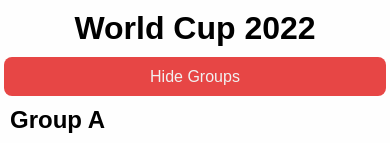
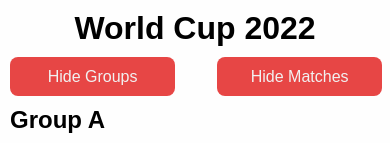
Before and after one commit to matthew-via-music/responsive-sortable-data-table, a React (Vite) app: page / in a window 390 px wide. Shown: the top 143 px of the page. Built offline with nearby package versions, Linux system fonts and the light colour scheme.

Commit message:
configure disable pivot button + ISSUE:button layout has broken on mobile

```diff
--- a/src/App.css
+++ b/src/App.css
@@ -20,10 +20,10 @@
   --tableMarginBottom: 10px;
 
   --showBtnBg: #456de6;
-  --showBtnHoverBg: #456de699;
+  --showBtnHoverBg: #456de6;
   --showBtnTextCol: #f1f1f1;
   --hideBtnBg: #e74645;
-  --hideBtnHoverBg: #e7464599;
+  --hideBtnHoverBg: #e74645;
   --hideBtnTextCol: #f1f1f1;
 
   --scoreBg: #30a130;
@@ -172,11 +172,12 @@ table.matches td{
   .collapse{
     display: flex;
   }
-  #matchesBtn{
+  /* #matchesBtn{
     display: none;
-  }
+  } */
   button{
-    width: 100%!important;
+    /* width: 100%!important; */
+    width: 50%!important;
     margin-left: 1%;
     margin-right: 1%;
   }
@@ -192,10 +193,13 @@ table.matches td{
   .container{
     display: block;
   }
+  .collapse{
+    display: flex;
+  }
   button{
-    width: 98%!important;
-    margin-left: 1%!important;
-    margin-right: 1%!important;
+    width: 50%!important;
+    margin-left: 10px!important;
+    margin-right: 10px!important;
   }
   .hideOnTablet{
     display: none;
@@ -271,6 +275,9 @@ table.matches td{
   table.tabletStatsUi > thead > tr > td{
     font-size: 30px;
  }
+  button{
+    font-size: .9em!important;
+  }
 }
 @media (max-width: 310px){
   :root{
@@ -284,13 +291,16 @@ table.matches td{
   .hideOnTiny{
     display: none;
   }
+  button{
+    font-size: .8em!important;
+  }
 }
 @media (max-width: 288px){
   h1, h2{
     font-size: 1rem;
   }
   button{
-    font-size: .8em!important;
+    font-size: .7em!important;
   }
   table.matches .score{
     font-size: 12px;
@@ -302,15 +312,18 @@ table.matches td{
     --countryRowMatchesTextSize: 12px;
   }
   .collapse{
-    display: block;
-    width: 98%;
-    margin: 0 auto;
+    display: flex;
+    width: 100%;
   }
   .collapse button{
-    width: 100%;
-    margin: 3px 0;
+    width: 50%!important;
+    margin: 0!important;
+  }
+  button{
+    font-size: .6em!important;
   }
 }
+
 @media (max-width: 2337px){
   #superScreenBtn{
     display: none;
--- a/src/App.tsx
+++ b/src/App.tsx
@@ -25,18 +25,19 @@ import GroupHMatchesData from "./data/groupHMatches.json"
 
 function App() {
 
-  const [superScreenView, setSuperScreenView] = useState(
+  const [pivotScreenView, setPivotScreenView] = useState(
     window.matchMedia("(min-width: 2338px)").matches && true
   )
+  const [disableBtn, setDisableBtn] = useState(false)
   const [toggleGroups, setToggleGroups] = useState(false)
   const [toggleMatches, setToggleMatches] = useState(false)
 
   //
-  const [toggleSuperScreen, setToggleSuperScreen] = useState(false)
+  const [togglePivotScreen, setPivotSuperScreen] = useState(false)
 
   function toggleSuperScreenFn(){
-    setToggleSuperScreen((x: any) => !x)
-    setSuperScreenView((x: any) => !x)
+    setPivotSuperScreen((x: any) => !x)
+    setPivotScreenView((x: any) => !x)
   }
   //
 
@@ -51,7 +52,7 @@ function App() {
 
     window
     .matchMedia("(min-width: 2338px)")
-    .addEventListener('change', e => setSuperScreenView( e.matches ))
+    .addEventListener('change', e => setPivotScreenView( e.matches ))
   }, [])
 
   return (
@@ -63,12 +64,13 @@ function App() {
 
      <Buttons
       toggleGroups={toggleGroups} setToggleGroups={setToggleGroups}
+      disableBtn={disableBtn} setDisableBtn={setDisableBtn}
       toggleMatches={toggleMatches} setToggleMatches={setToggleMatches}
-      toggleSuperScreen={toggleSuperScreen} toggleSuperScreenFn={toggleSuperScreenFn}
+      togglePivotScreen={togglePivotScreen} togglePivotScreenFn={toggleSuperScreenFn}
       />
 
      <div className="container">
-      {superScreenView &&
+      {pivotScreenView &&
         <>
           <div className={`${toggleGroups ? "toggleHideGroups" : ""}`}><GroupStats Group="A"
           GroupStatsData={GroupAStatsData}/></div>
@@ -105,7 +107,7 @@ function App() {
           GroupMatchesData={GroupHMatchesData} /></div>
         </>
       }
-      {!superScreenView &&
+      {!pivotScreenView &&
         <>
           <div className={`${toggleGroups ? "toggleHideGroups" : ""}`}><GroupStats Group="A"
           GroupStatsData={GroupAStatsData}/></div>
--- a/src/components/Buttons.tsx
+++ b/src/components/Buttons.tsx
@@ -3,20 +3,27 @@ interface Props {
   toggleMatches?: any,
   setToggleGroups?: any,
   setToggleMatches?: any,
-  toggleSuperScreen?:any,
-  toggleSuperScreenFn?:any,
+  togglePivotScreen?:any,
+  togglePivotScreenFn?:any,
+  disableBtn?: any,
+  setDisableBtn?: any,
   // setToggleSuperScreen?:any
 }
 
 function Butons(props: Props) {
-  const {toggleGroups, toggleMatches, setToggleGroups, setToggleMatches, toggleSuperScreen, toggleSuperScreenFn} = props
+  const {toggleGroups, toggleMatches, setToggleGroups, setToggleMatches, togglePivotScreen, togglePivotScreenFn, disableBtn, setDisableBtn} = props
+
+  function handleToggleBtn(x: any){
+    setDisableBtn(!x)
+    return !x
+  }
 
   return (
     <div className="container collapse">
-       <button id="groupsBtn" className={toggleGroups ? "showBtn" : "hideBtn"} onClick={() => setToggleGroups((x: any) => !x)}>{toggleGroups ? "Show Groups" : "Hide Groups"}</button>
+       <button id="groupsBtn" className={toggleGroups ? "showBtn" : "hideBtn"} onClick={() => setToggleGroups(handleToggleBtn)}>{toggleGroups ? "Show Groups" : "Hide Groups"}</button>
        <button id="matchesBtn" className={toggleMatches ? "showBtn" : "hideBtn"} onClick={() => setToggleMatches((x: any) => !x)}>{toggleMatches ? "Show Matches" : "Hide Matches"}</button>
 
-       <button id="superScreenBtn" className={toggleSuperScreen ? "showBtn" : "hideBtn"} onClick={() => toggleSuperScreenFn()}>{toggleSuperScreen ? "Super Screen" : "Pivot Screen"}</button>
+       <button disabled={disableBtn} style={{backgroundColor: disableBtn ? '#eee':''}} id="superScreenBtn" className={togglePivotScreen ? "showBtn" : "hideBtn"} onClick={() => togglePivotScreenFn()}>{togglePivotScreen ? "Reset" : "Pivot Screen"}</button>
      </div>
   )
 }
```
